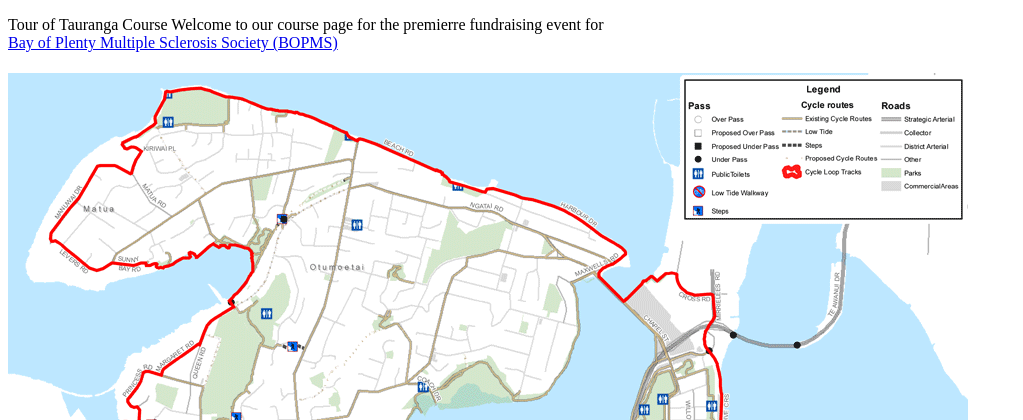
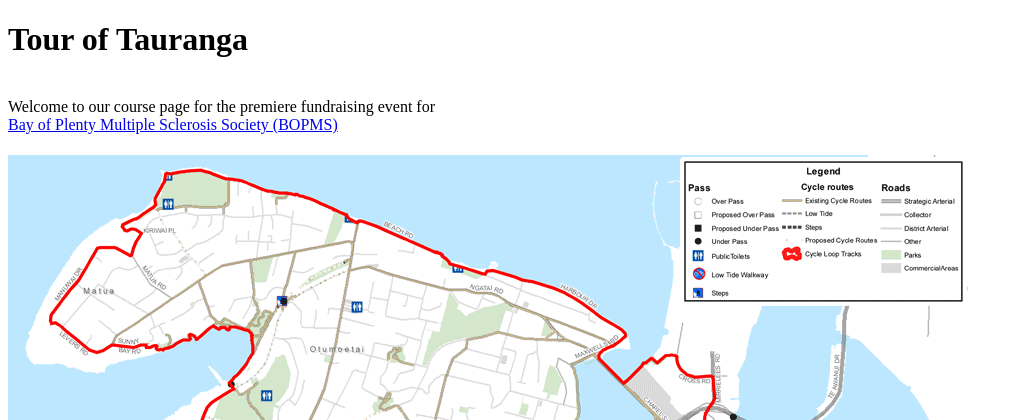
Before and after one commit to standringg/tot_app, a Rails app: page /course in a window 1280 px wide. Shown: the part 114-534 px from the top of the page, without its empty margins (0-1023 px from the left). Run offline with Rails 7, Linux system fonts and the light colour scheme; style sheets or scripts are compiled from the project's sources; some libraries are stand-ins or nearby versions.

Commit message:
more spelling and layout, added more event details

```diff
--- a/app/views/static_pages/course.html.erb
+++ b/app/views/static_pages/course.html.erb
@@ -1,10 +1,10 @@
 <% provide(:title, 'Course') %>
 <div class="center hero-unit">
-<h7>Tour of Tauranga Course</h7>
-
+<h1>Tour of Tauranga</h1>
+<br>
 <h7>
    Welcome to our course page for the
-   premierre fundraising event for<br>
+   premiere fundraising event for<br>
    <a href="http://bopms.co.nz/">Bay of Plenty Multiple Sclerosis Society (BOPMS)</h7>
 
  <h1>  <%= image_tag("route-map.gif", alt: "Tour of Tauranga Route Map")%>
--- a/app/views/static_pages/home.html.erb
+++ b/app/views/static_pages/home.html.erb
@@ -8,7 +8,8 @@
 
 
 
-<h7>Event Date: Sunday 9 November 2014 8:30 am at Herries Park,<br> downtown Tauranga on the Strand</h7>
+<h7>Event Date: Sunday 9 November 2014 <br>
+	Registration 7.30-8.30am / Start 9am <br>at Herries Park, downtown Tauranga on the Strand</h7>
 	<br><br>
 	<%= link_to image_tag("herries_park.jpg", alt: "BOPMS"), 'http://bopms.co.nz/' %>
 	<br><br>
```
